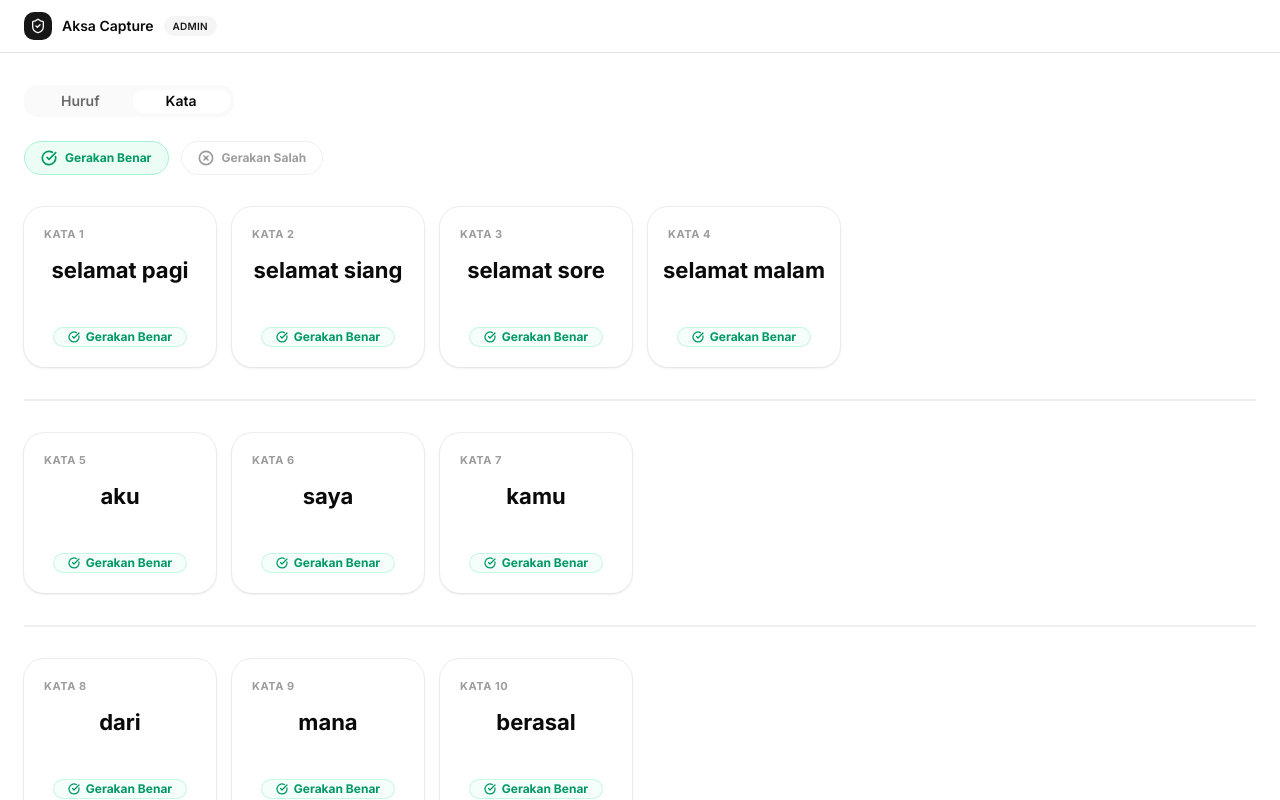
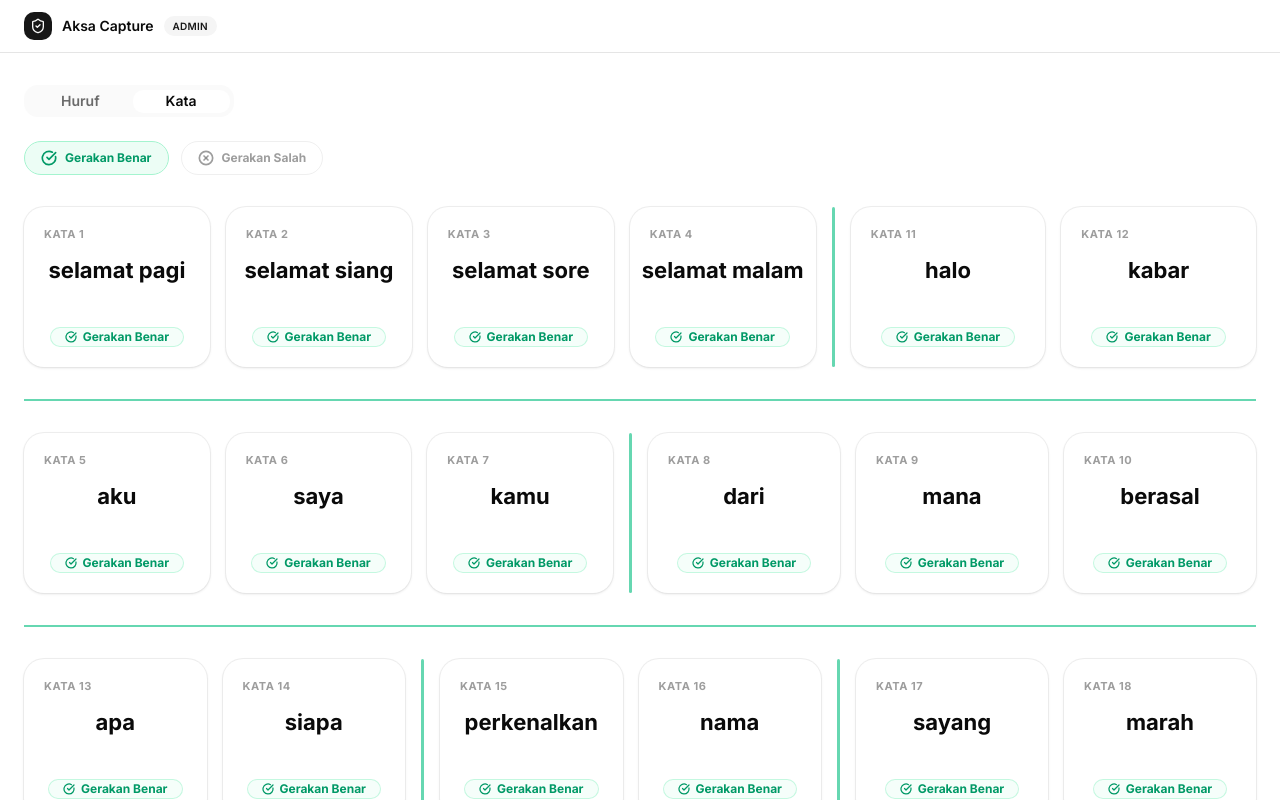
Before and after one commit to mrobialwww/aksa_capture_admin, a Next.js app: page /materi in a window 1280 px wide. Both pictures are taken after a click on the tab "Kata". Shown: the top 800 px of the page. Built offline with nearby package versions, Linux system fonts and the light colour scheme.

Commit message:
refactor: removing word salam kenal

```diff
--- a/app/materi/_components/materi-tabs.tsx
+++ b/app/materi/_components/materi-tabs.tsx
@@ -7,7 +7,7 @@ import { Button } from "@/components/ui/button";
 import { cn } from "@/lib/utils";
 import { HurufCard } from "./huruf-card";
 import { KataCard } from "./kata-card";
-import { HURUF_LIST, KATA_LIST, GROUPED_KATA_LIST } from "@/lib/constants";
+import { HURUF_LIST, KATA_LIST, GROUPED_KATA_LIST, DESKTOP_KATA_ROWS } from "@/lib/constants";
 
 export function MateriTabs() {
     const [tab, setTab] = useState<string>("huruf");
@@ -108,10 +108,11 @@ export function MateriTabs() {
 
             {/* ── Kata Content ── */}
             <TabsContent value="kata" className="mt-0 outline-none">
-                <div className="flex flex-col gap-8">
+                {/* Mobile View */}
+                <div className="flex flex-col gap-8 xl:hidden">
                     {GROUPED_KATA_LIST.map((group, groupIdx) => (
                         <div key={groupIdx} className="flex flex-col gap-8">
-                            <div className="grid grid-cols-2 gap-4 sm:grid-cols-3 md:grid-cols-4 lg:grid-cols-5 xl:grid-cols-6">
+                            <div className="grid grid-cols-2 gap-4 sm:grid-cols-3 md:grid-cols-4 lg:grid-cols-5">
                                 {group.map((word) => {
                                     const index = KATA_LIST.indexOf(word);
                                     return (
@@ -125,10 +126,54 @@ export function MateriTabs() {
                                 })}
                             </div>
                             {groupIdx < GROUPED_KATA_LIST.length - 1 && (
-                                <hr className="border-t-2 border-border/60" />
+                                <hr className="border-t-2 border-emerald-500/60" />
                             )}
                         </div>
                     ))}
+                </div>
+
+                {/* Desktop View */}
+                <div className="hidden xl:flex flex-col gap-8">
+                    {DESKTOP_KATA_ROWS.map((row, rowIdx) => {
+                        const totalItemsInRow = row.reduce((sum, g) => sum + g.length, 0);
+                        const remainingCols = 6 - totalItemsInRow;
+
+                        return (
+                            <div key={rowIdx} className="flex flex-col gap-8">
+                                <div className="flex flex-row gap-4 w-full">
+                                    {row.map((group, groupIdx) => (
+                                        <div key={groupIdx} className="flex flex-row gap-4" style={{ flex: group.length }}>
+                                            <div
+                                                className="grid gap-4 w-full"
+                                                style={{ gridTemplateColumns: `repeat(${group.length}, minmax(0, 1fr))` }}
+                                            >
+                                                {group.map((word) => {
+                                                    const index = KATA_LIST.indexOf(word);
+                                                    return (
+                                                        <KataCard
+                                                            key={word}
+                                                            index={index}
+                                                            word={word}
+                                                            gerakanTab={gerakanTab}
+                                                        />
+                                                    );
+                                                })}
+                                            </div>
+                                            {groupIdx < row.length - 1 && (
+                                                <div className="w-[3px] bg-emerald-500/60 rounded-full shrink-0" />
+                                            )}
+                                        </div>
+                                    ))}
+                                    {remainingCols > 0 && (
+                                        <div style={{ flex: remainingCols }} />
+                                    )}
+                                </div>
+                                {rowIdx < DESKTOP_KATA_ROWS.length - 1 && (
+                                    <hr className="border-t-2 border-emerald-500/60" />
+                                )}
+                            </div>
+                        );
+                    })}
                 </div>
             </TabsContent>
         </Tabs>
--- a/app/upload/_components/category-selector.tsx
+++ b/app/upload/_components/category-selector.tsx
@@ -13,7 +13,7 @@ import {
     DropdownMenuTrigger,
 } from "@/components/ui/dropdown-menu";
 import { cn } from "@/lib/utils";
-import { HURUF_LIST, KATA_LIST, GROUPED_KATA_LIST } from "@/lib/constants";
+import { HURUF_LIST, KATA_LIST, GROUPED_KATA_LIST, DESKTOP_KATA_ROWS } from "@/lib/constants";
 
 export function CategorySelector() {
     const router = useRouter();
@@ -293,10 +293,11 @@ export function CategorySelector() {
                         </TabsContent>
 
                         <TabsContent value="kata" className="mt-0 outline-none">
-                            <div className="flex flex-col gap-6">
+                            {/* Mobile View */}
+                            <div className="flex flex-col gap-6 lg:hidden">
                                 {GROUPED_KATA_LIST.map((group, groupIdx) => (
                                     <div key={groupIdx} className="flex flex-col gap-6">
-                                        <div className="grid grid-cols-2 sm:grid-cols-3 md:grid-cols-4 lg:grid-cols-6 gap-3">
+                                        <div className="grid grid-cols-2 sm:grid-cols-3 md:grid-cols-4 gap-3">
                                             {group.map((k) => (
                                                 <button
                                                     key={k}
@@ -313,10 +314,57 @@ export function CategorySelector() {
                                             ))}
                                         </div>
                                         {groupIdx < GROUPED_KATA_LIST.length - 1 && (
-                                            <hr className="border-t-2 border-border/60" />
+                                            <hr className="border-t-2 border-emerald-500/60" />
                                         )}
                                     </div>
                                 ))}
+                            </div>
+
+                            {/* Desktop View */}
+                            <div className="hidden lg:flex flex-col gap-6">
+                                {DESKTOP_KATA_ROWS.map((row, rowIdx) => {
+                                    const totalItemsInRow = row.reduce((sum, g) => sum + g.length, 0);
+                                    const remainingCols = 6 - totalItemsInRow;
+
+                                    return (
+                                        <div key={rowIdx} className="flex flex-col gap-6">
+                                            <div className="flex flex-row gap-3 w-full">
+                                                {row.map((group, groupIdx) => (
+                                                    <div key={groupIdx} className="flex flex-row gap-3" style={{ flex: group.length }}>
+                                                        <div
+                                                            className="grid gap-3 w-full"
+                                                            style={{ gridTemplateColumns: `repeat(${group.length}, minmax(0, 1fr))` }}
+                                                        >
+                                                            {group.map((k) => (
+                                                                <button
+                                                                    key={k}
+                                                                    onClick={() => setLabel(k)}
+                                                                    className={cn(
+                                                                        "flex min-h-16 items-center px-5 rounded-2xl border-2 text-base font-bold capitalize transition-all shadow-sm",
+                                                                        label === k
+                                                                            ? "border-[#0A56D9] bg-[#0A56D9]/10 text-[#0A56D9] ring-4 ring-[#0A56D9]/10"
+                                                                            : "border-border/60 bg-white text-foreground hover:border-[#0A56D9]/40 hover:bg-[#0A56D9]/5",
+                                                                    )}
+                                                                >
+                                                                    {k}
+                                                                </button>
+                                                            ))}
+                                                        </div>
+                                                        {groupIdx < row.length - 1 && (
+                                                            <div className="w-[3px] bg-emerald-500/60 rounded-full shrink-0" />
+                                                        )}
+                                                    </div>
+                                                ))}
+                                                {remainingCols > 0 && (
+                                                    <div style={{ flex: remainingCols }} />
+                                                )}
+                                            </div>
+                                            {rowIdx < DESKTOP_KATA_ROWS.length - 1 && (
+                                                <hr className="border-t-2 border-emerald-500/60" />
+                                            )}
+                                        </div>
+                                    );
+                                })}
                             </div>
                         </TabsContent>
                     </Tabs>
--- a/app/upload/gallery/_components/gallery-tabs.tsx
+++ b/app/upload/gallery/_components/gallery-tabs.tsx
@@ -7,7 +7,7 @@ import { Button } from "@/components/ui/button";
 import { cn } from "@/lib/utils";
 import { GalleryHurufCard } from "./gallery-huruf-card";
 import { GalleryKataCard } from "./gallery-kata-card";
-import { HURUF_LIST, KATA_LIST, GROUPED_KATA_LIST } from "@/lib/constants";
+import { HURUF_LIST, KATA_LIST, GROUPED_KATA_LIST, DESKTOP_KATA_ROWS } from "@/lib/constants";
 
 export function GalleryTabs() {
     const [tab, setTab] = useState<string>("huruf");
@@ -108,10 +108,11 @@ export function GalleryTabs() {
 
             {/* ── Kata Content ── */}
             <TabsContent value="kata" className="mt-0 outline-none">
-                <div className="flex flex-col gap-8">
+                {/* Mobile View */}
+                <div className="flex flex-col gap-8 xl:hidden">
                     {GROUPED_KATA_LIST.map((group, groupIdx) => (
                         <div key={groupIdx} className="flex flex-col gap-8">
-                            <div className="grid grid-cols-2 gap-4 sm:grid-cols-3 md:grid-cols-4 lg:grid-cols-5 xl:grid-cols-6">
+                            <div className="grid grid-cols-2 gap-4 sm:grid-cols-3 md:grid-cols-4 lg:grid-cols-5">
                                 {group.map((word) => {
                                     const index = KATA_LIST.indexOf(word);
                                     return (
@@ -125,10 +126,54 @@ export function GalleryTabs() {
                                 })}
                             </div>
                             {groupIdx < GROUPED_KATA_LIST.length - 1 && (
-                                <hr className="border-t-2 border-border/60" />
+                                <hr className="border-t-2 border-emerald-500/60" />
                             )}
                         </div>
                     ))}
+                </div>
+
+                {/* Desktop View */}
+                <div className="hidden xl:flex flex-col gap-8">
+                    {DESKTOP_KATA_ROWS.map((row, rowIdx) => {
+                        const totalItemsInRow = row.reduce((sum, g) => sum + g.length, 0);
+                        const remainingCols = 6 - totalItemsInRow;
+
+                        return (
+                            <div key={rowIdx} className="flex flex-col gap-8">
+                                <div className="flex flex-row gap-4 w-full">
+                                    {row.map((group, groupIdx) => (
+                                        <div key={groupIdx} className="flex flex-row gap-4" style={{ flex: group.length }}>
+                                            <div
+                                                className="grid gap-4 w-full"
+                                                style={{ gridTemplateColumns: `repeat(${group.length}, minmax(0, 1fr))` }}
+                                            >
+                                                {group.map((word) => {
+                                                    const index = KATA_LIST.indexOf(word);
+                                                    return (
+                                                        <GalleryKataCard
+                                                            key={word}
+                                                            index={index}
+                                                            word={word}
+                                                            gerakanTab={gerakanTab}
+                                                        />
+                                                    );
+                                                })}
+                                            </div>
+                                            {groupIdx < row.length - 1 && (
+                                                <div className="w-[3px] bg-emerald-500/60 rounded-full shrink-0" />
+                                            )}
+                                        </div>
+                                    ))}
+                                    {remainingCols > 0 && (
+                                        <div style={{ flex: remainingCols }} />
+                                    )}
+                                </div>
+                                {rowIdx < DESKTOP_KATA_ROWS.length - 1 && (
+                                    <hr className="border-t-2 border-emerald-500/60" />
+                                )}
+                            </div>
+                        );
+                    })}
                 </div>
             </TabsContent>
         </Tabs>
--- a/lib/constants.ts
+++ b/lib/constants.ts
@@ -13,7 +13,6 @@ export const KATA_LIST = [
     "berasal",
     "halo",
     "kabar",
-    "salam kenal",
     "apa",
     "siapa",
     "perkenalkan",
@@ -26,12 +25,34 @@ const _groupedKata = [
     ["selamat pagi", "selamat siang", "selamat sore", "selamat malam"],
     ["aku", "saya", "kamu"],
     ["dari", "mana", "berasal"],
-    ["halo", "kabar", "salam kenal"],
+    ["halo", "kabar"],
     ["apa", "siapa"],
     ["perkenalkan", "nama"],
-].map(group => group.filter(w => KATA_LIST.includes(w))).filter(g => g.length > 0);
+]
+    .map((group) => group.filter((w) => KATA_LIST.includes(w)))
+    .filter((g) => g.length > 0);
 
-const ungroupedKata = KATA_LIST.filter(w => !_groupedKata.flat().includes(w));
+const ungroupedKata = KATA_LIST.filter((w) => !_groupedKata.flat().includes(w));
 if (ungroupedKata.length > 0) _groupedKata.push(ungroupedKata);
 
 export const GROUPED_KATA_LIST = _groupedKata;
+
+const _desktopRows: string[][][] = [];
+const remainingGroups = [..._groupedKata];
+
+while (remainingGroups.length > 0) {
+    const row: string[][] = [];
+    let rowLen = 0;
+
+    for (let i = 0; i < remainingGroups.length; i++) {
+        if (rowLen + remainingGroups[i].length <= 6) {
+            row.push(remainingGroups[i]);
+            rowLen += remainingGroups[i].length;
+            remainingGroups.splice(i, 1);
+            i--; // adjust index since we removed an item
+        }
+    }
+    _desktopRows.push(row);
+}
+
+export const DESKTOP_KATA_ROWS = _desktopRows;
```
